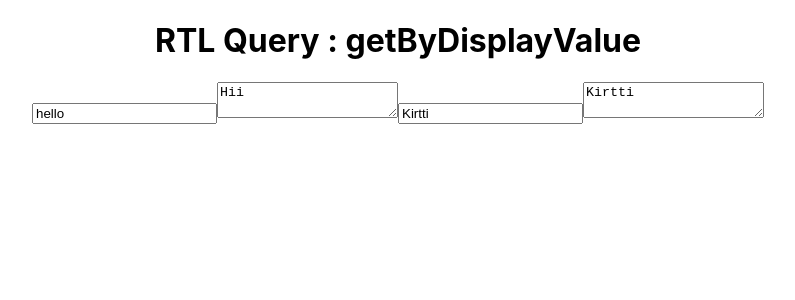
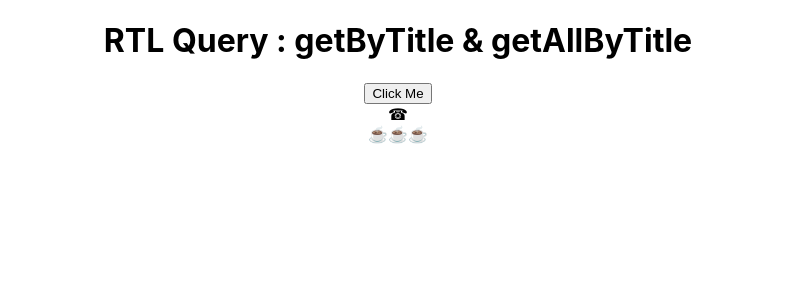
Before and after one commit to Kirttinath/react_testing_lib, a React (Create React App) app in the folder test_1/: page / in a window 1280 px wide. Shown: the top 300 px of the page, without its empty margins (242-1037 px from the left). Built offline with nearby package versions, Linux system fonts and the light colour scheme.

Commit message:
getByTitle and getAllByTitle both Rtl query implementation

```diff
--- /dev/null
+++ b/test_1/src/Title.js
@@ -0,0 +1,18 @@
+import React from "react";
+
+const Title = () => {
+  return (
+    <div style={{ textAlign: "center" }}>
+      <h1>RTL Query : getByTitle & getAllByTitle</h1>
+      <button title="click me button">Click Me</button>
+      <br />
+      <span title="call">&#9742;</span>
+      <br />
+      <span title="coffe">&#9749;</span>
+      <span title="coffe">&#9749;</span>
+      <span title="coffe">&#9749;</span>
+    </div>
+  );
+};
+
+export default Title;
--- a/test_1/src/index.js
+++ b/test_1/src/index.js
@@ -13,6 +13,7 @@ import PlaceholderTest from "./PlaceholderTest";
 import Text from "./Text";
 import TestId from "./TestId";
 import DisplayValue from "./DisplayValue";
+import Title from "./Title";
 
 const root = ReactDOM.createRoot(document.getElementById("root"));
 root.render(
@@ -26,8 +27,9 @@ root.render(
     <LabelText />
     <PlaceholderTest />
     <Text />
-    <TestId/> */}
-    <DisplayValue />
+    <TestId/>
+    <DisplayValue /> */}
+    <Title />
   </React.StrictMode>
 );
 
```
Also changed, not shown: 1 other file (tests, documents, lock files or other folders).
